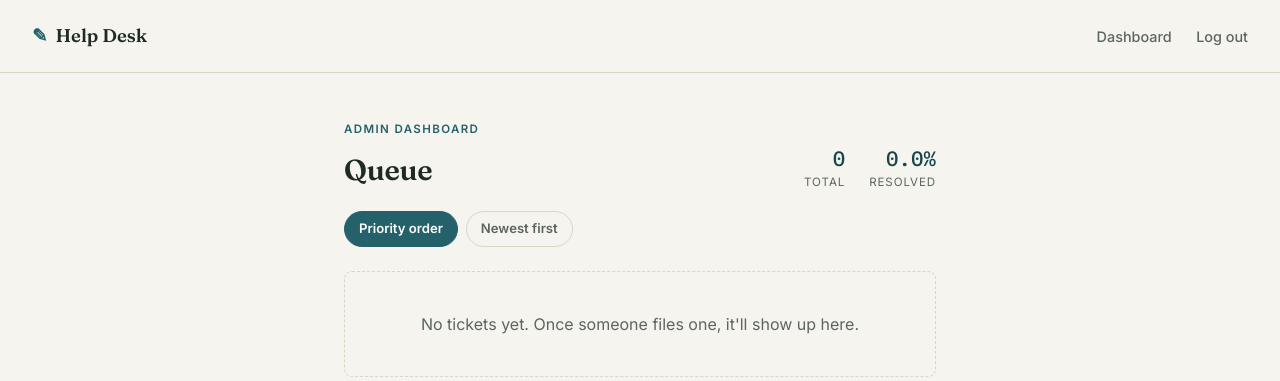
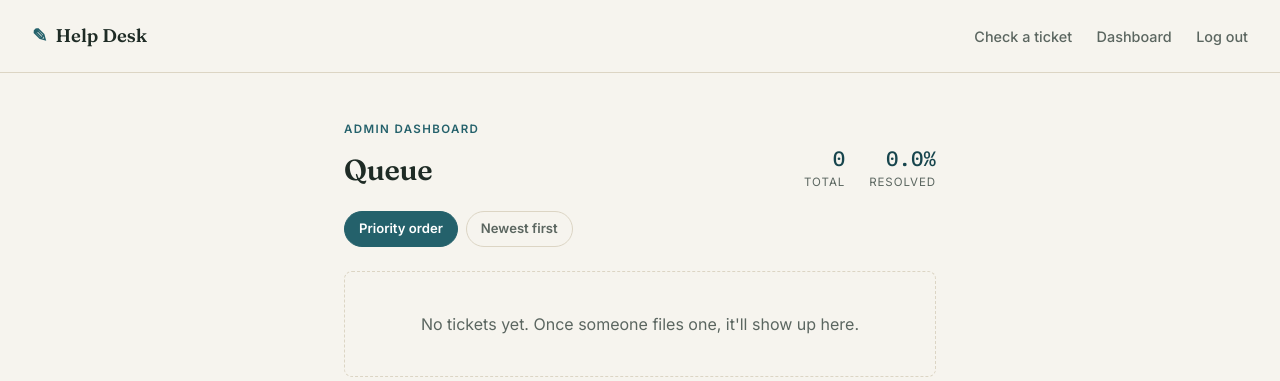
Before and after one commit to Aayush-Ingale/Projects, a Flask app: page /admin in a window 1280 px wide. Shown: the top 381 px of the page. Run offline with Flask 3, Linux system fonts and the light colour scheme; the visitor is signed in with stand-in values (Sample User, id 1).

Commit message:
Add link to check ticket status in base template

```diff
--- a/ticket_hub/templates/base.html
+++ b/ticket_hub/templates/base.html
@@ -14,6 +14,7 @@
     <span class="brand-mark">✎</span> Help Desk
   </a>
   <nav>
+    <a href="{{ url_for('check_status') }}">Check a ticket</a>
     {% if session.get('is_admin') %}
       <a href="{{ url_for('admin_dashboard') }}">Dashboard</a>
       <a href="{{ url_for('admin_logout') }}">Log out</a>
```
